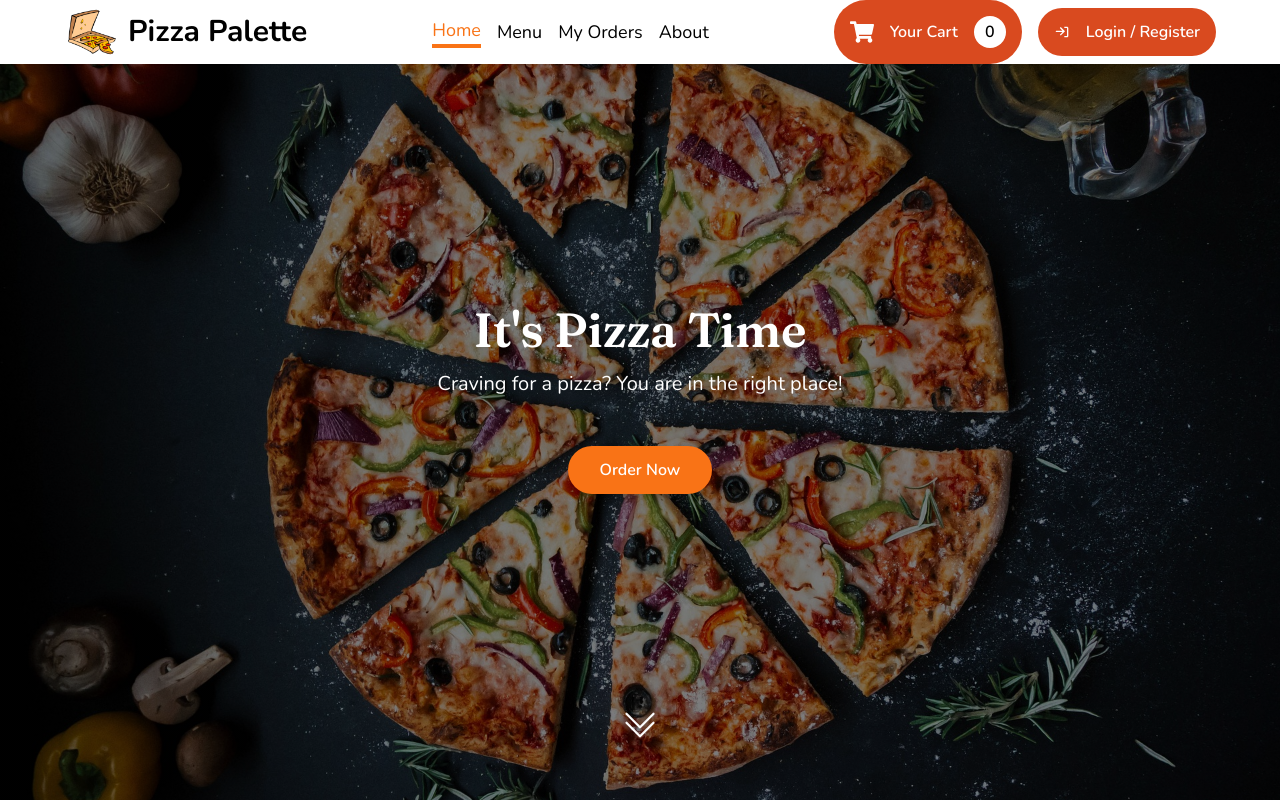
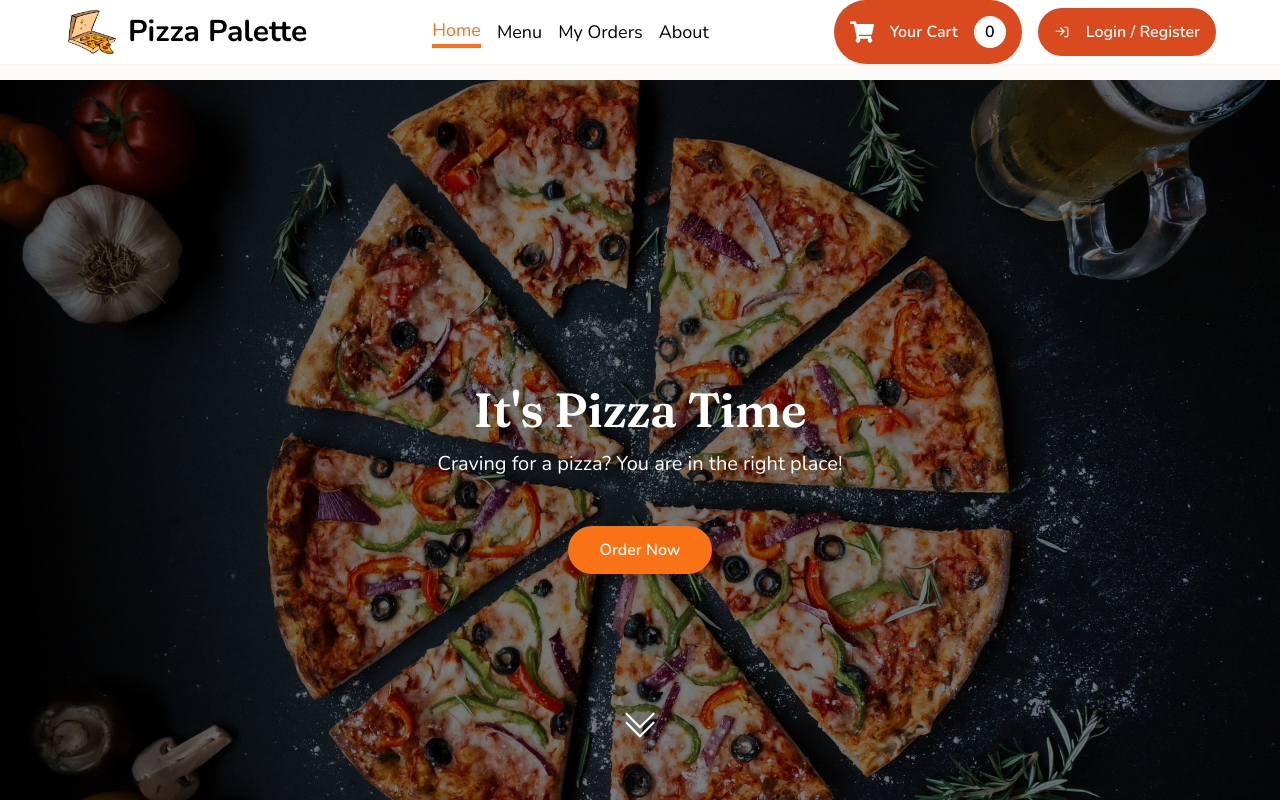
Before and after one commit to itxSaaad/pizza-palette-app-mern-OIBSIP-task-1, a React (Vite) app in the folder client/: page / in a window 1280 px wide. Shown: the top 800 px of the page. Built offline with nearby package versions, Linux system fonts and the light colour scheme.

Commit message:
fix(layout): reserve space for fixed navbar so page content no longer renders underneath it on Home

```diff
--- a/client/src/components/layout/Layout.jsx
+++ b/client/src/components/layout/Layout.jsx
@@ -7,7 +7,7 @@ function Layout({ children }) {
   return (
     <>
       <MainNavBar />
-      {children}
+      <main className="pt-16 sm:pt-20 min-h-screen">{children}</main>
       <Footer />
     </>
   );
```
